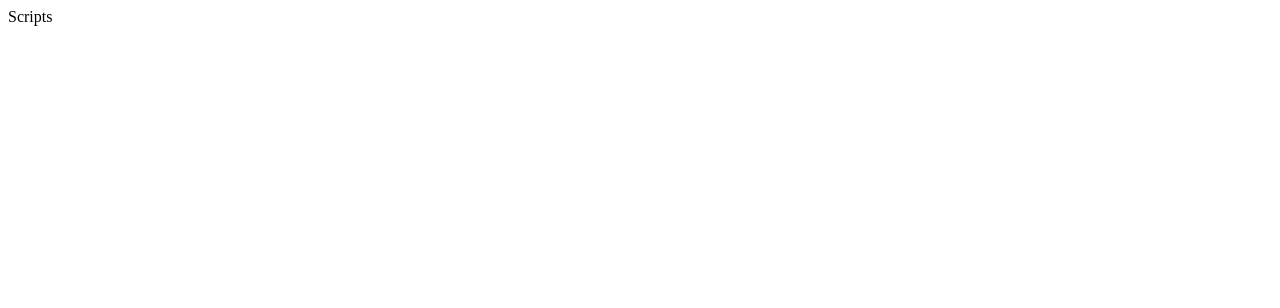
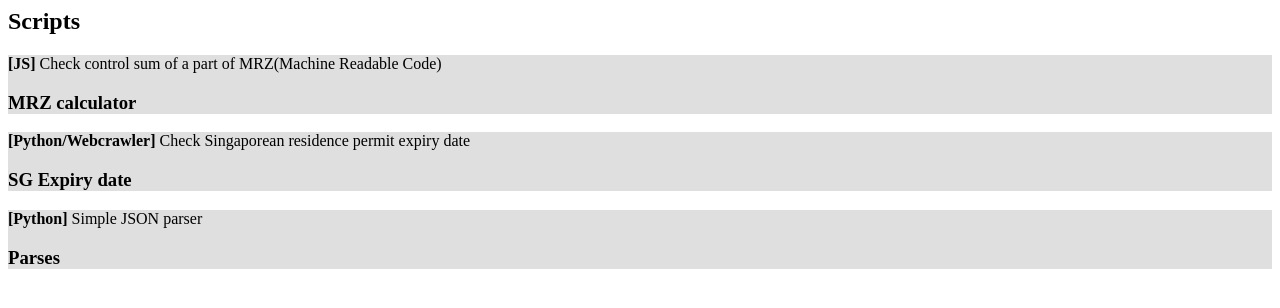
Before and after one commit to mjpy/mjpy.github.io, a plain HTML site: page portfolio/projects/apps/python.html in a window 1280 px wide. Drawn offline with Linux system fonts and the light colour scheme.

Commit message:
scripts-v1.0

```diff
--- /dev/null
+++ b/portfolio/projects/apps/python.css
@@ -0,0 +1,8 @@
+.element {
+    background-color: rgb(223, 223, 223);
+}
+
+.element a {
+    text-decoration: none;
+    color: black;
+}
--- a/portfolio/projects/apps/python.html
+++ b/portfolio/projects/apps/python.html
@@ -1 +1,18 @@
-Scripts
+<link rel="stylesheet" href="python.css">
+
+
+<div class="header">
+    <h2>Scripts</h2>
+</div>
+<div class="element">
+    <p><b>[JS]</b> Check control sum of a part of MRZ(Machine Readable Code)</p>
+    <h3><a href="../../../control_sum/index.html">MRZ calculator</a><br></h3>
+</div>
+<div class="element">
+    <p><b>[Python/Webcrawler]</b> Check Singaporean residence permit expiry date</p>
+    <h3><a href="../python/sgrp.html">SG Expiry date</a><br></h3>
+</div>
+<div class="element">
+    <p><b>[Python]</b> Simple JSON parser</p>
+    <h3><a href="../python/parser.html">Parses</a><br></h3>
+</div>
```
Also changed, not shown: portfolio/projects/apps/webdev.html (+0 -1 lines), portfolio/projects/python/parser.html (added, +9 -0 lines), portfolio/projects/python/sgrp.html (added, +19 -0 lines).
